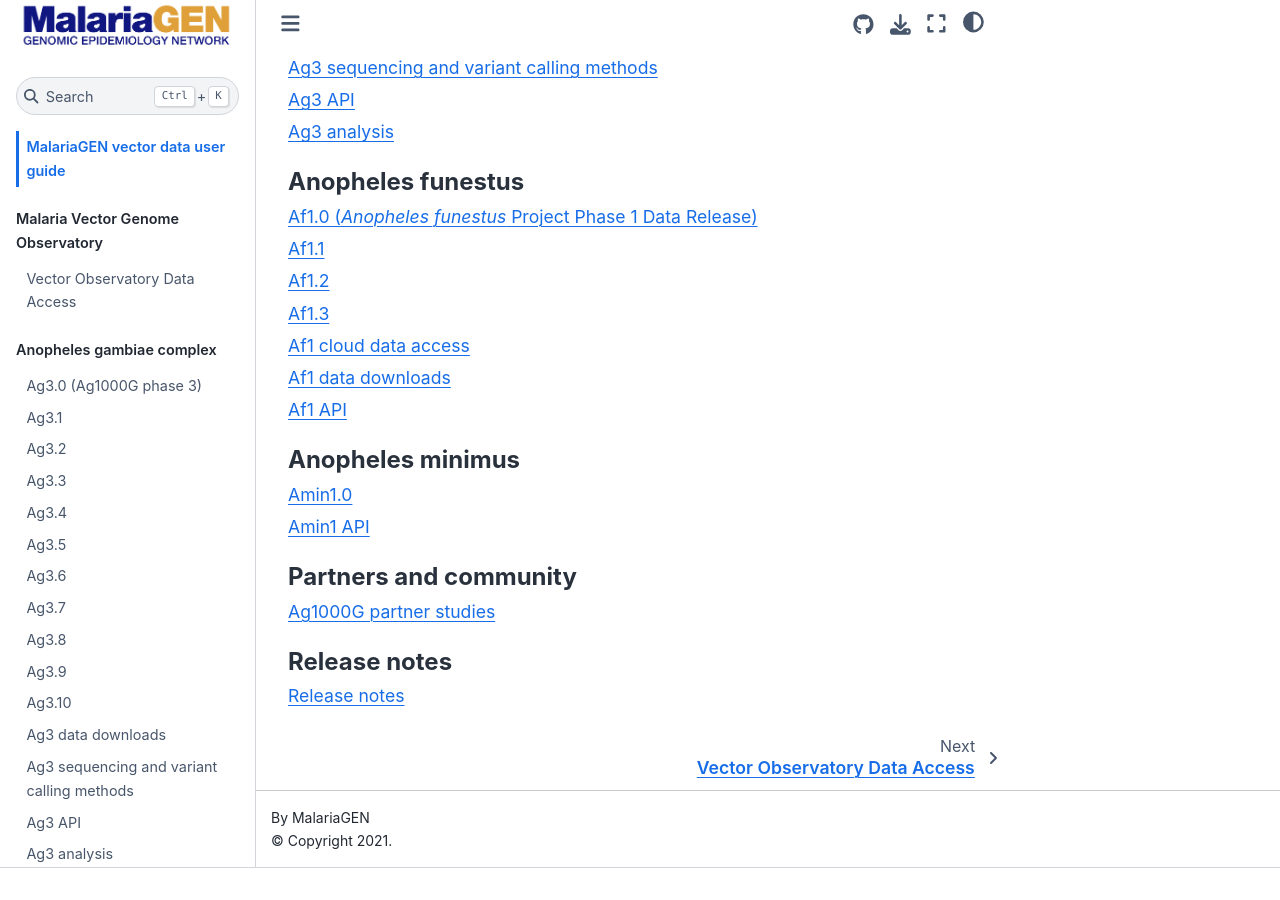
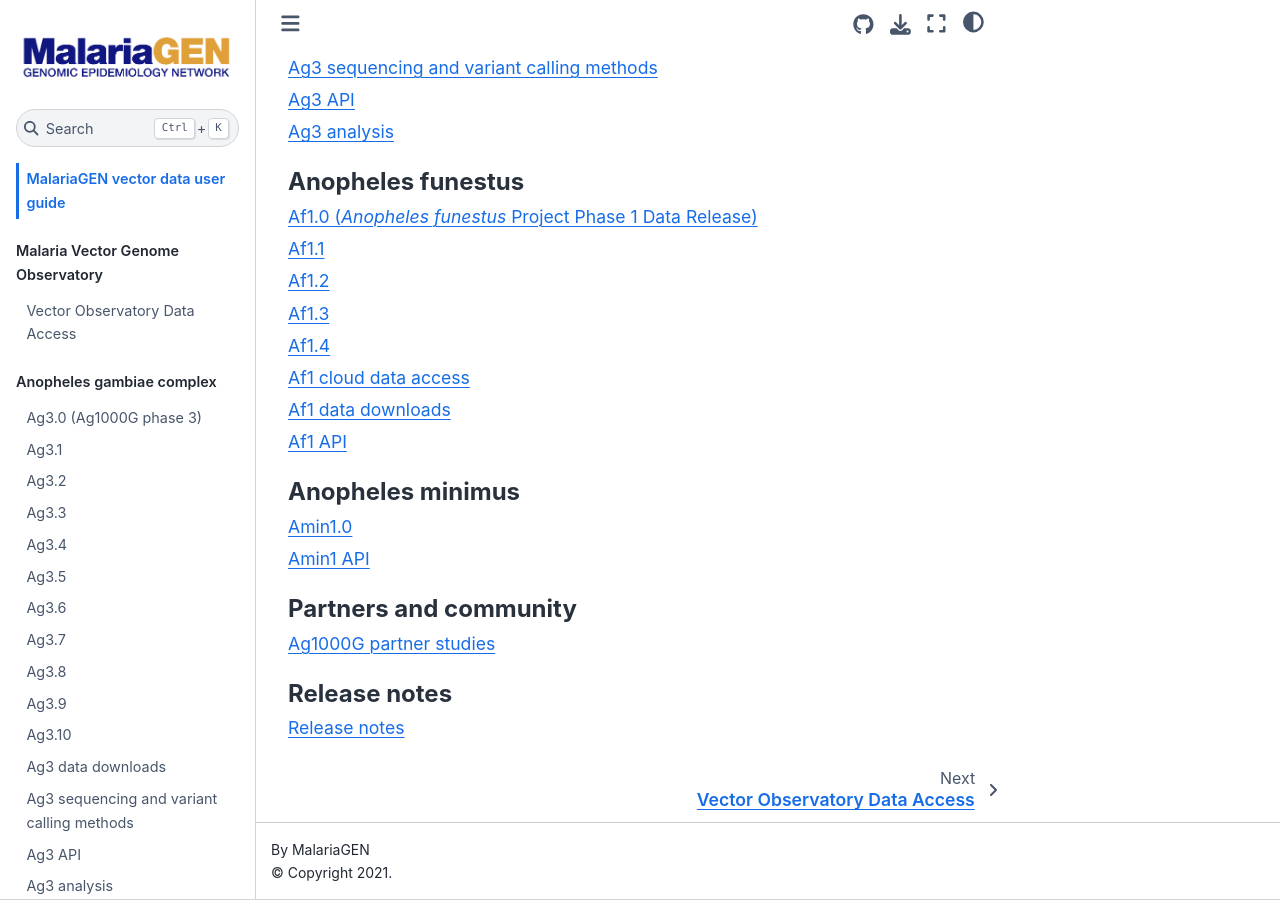
Before and after one commit to malariagen/vector-data, a Jupyter Book: the page built from docs/landing-page.md, in a window 1280 px wide and 900 px high, scrolled down 736 px. Built offline with Jupyter Book 1.0.4 settings and Sphinx 7.4.7 and the Sphinx Book theme 1.1.4, drawn with Linux system fonts in a browser that asks for light colours; pages that are not in the unit, such as notebooks, are missing from menus; before the commit the page ends 1604 px from its top, so only the background shows below that.

Commit message:
include af1.4

```diff
--- a/docs/_toc.yml
+++ b/docs/_toc.yml
@@ -28,6 +28,7 @@
     - file: af1/af1.1
     - file: af1/af1.2
     - file: af1/af1.3
+    - file: af1/af1.4
     - file: af1/cloud
     - file: af1/download
     - file: af1/api
```
